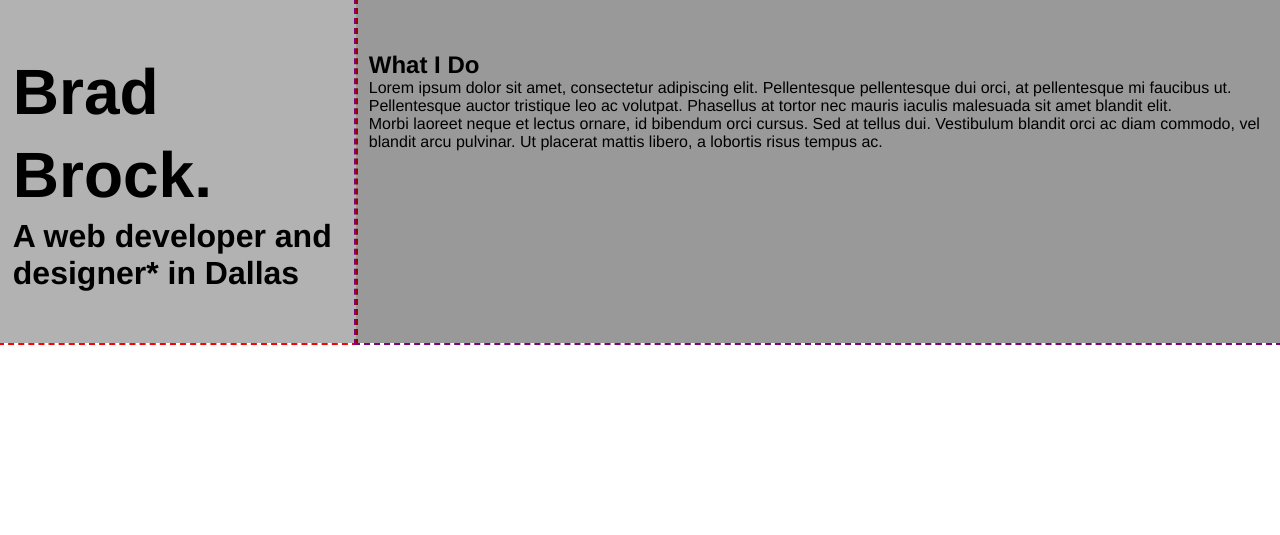
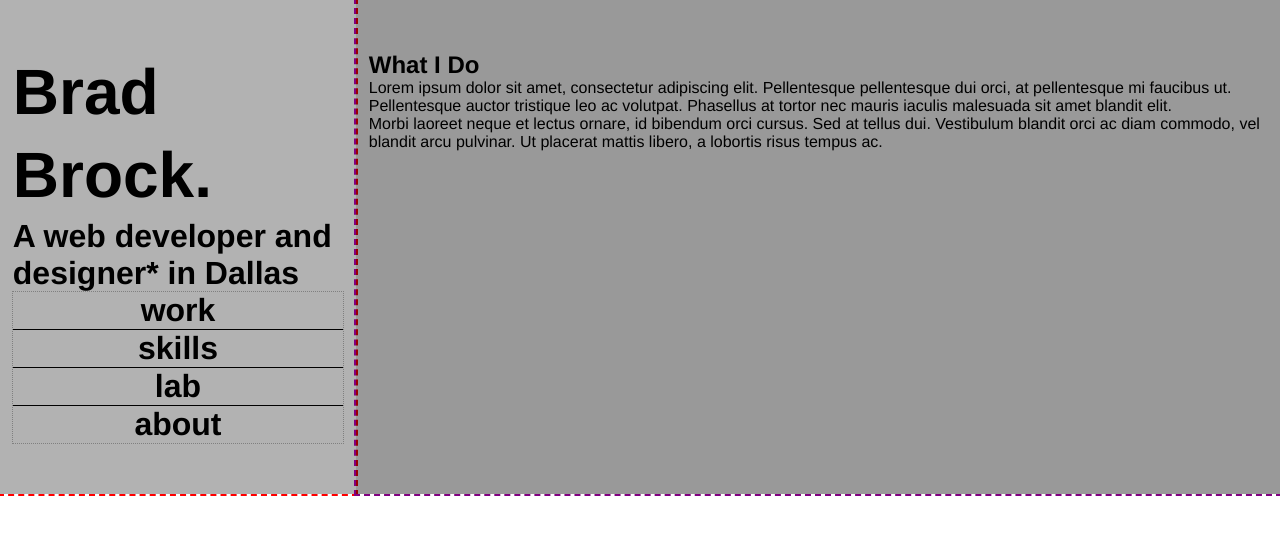
Before and after one commit to Spyrojoe/VBT4.0, a PHP site: page / in a window 1280 px wide. Shown: the top 535 px of the page. Run offline with PHP 8.4, Linux system fonts and the light colour scheme; some libraries are stand-ins or nearby versions.

Commit message:
Added <nav> element

```diff
--- a/index.html
+++ b/index.html
@@ -9,11 +9,19 @@
 <body>
 	<div class="flex">
 		<header class="col-1">
-			<div class="wrap">
+			<div class="wrap intro">
 				<!--<p class="greet">Hi, I'm</p>-->
 				<h1><span>Brad Brock.</span>A web developer and designer* in Dallas</h1>
 				<!--<p class="asterisk">*in that order</p>-->
 			</div><!-- end wrap -->
+			<nav>
+				<ul>
+					<li><a href="#">work</a></li>
+					<li><a href="#">skills</a></li>
+					<li><a href="#">lab</a></li>
+					<li><a href="#">about</a></li>
+				</ul>
+			</nav>
 		</header>
 		<main class="col-2">
 			<section class="tools">
--- a/style.css
+++ b/style.css
@@ -54,6 +54,23 @@ header span{
 	line-height: 1.3em;
 	font-size: 2em;
 }
+
+nav{
+	text-align: center;
+	outline: 1px gray dotted;
+}
+nav li{
+	border-bottom: 1px black solid;
+}
+nav li:last-of-type{
+	border-bottom: 0;
+}
+nav a{
+	<display: block;
+	text-decoration: none;
+	color: black;
+}
+
 .asterisk{
 	line-height: 1.8em;
 	font-style: italic;
```
